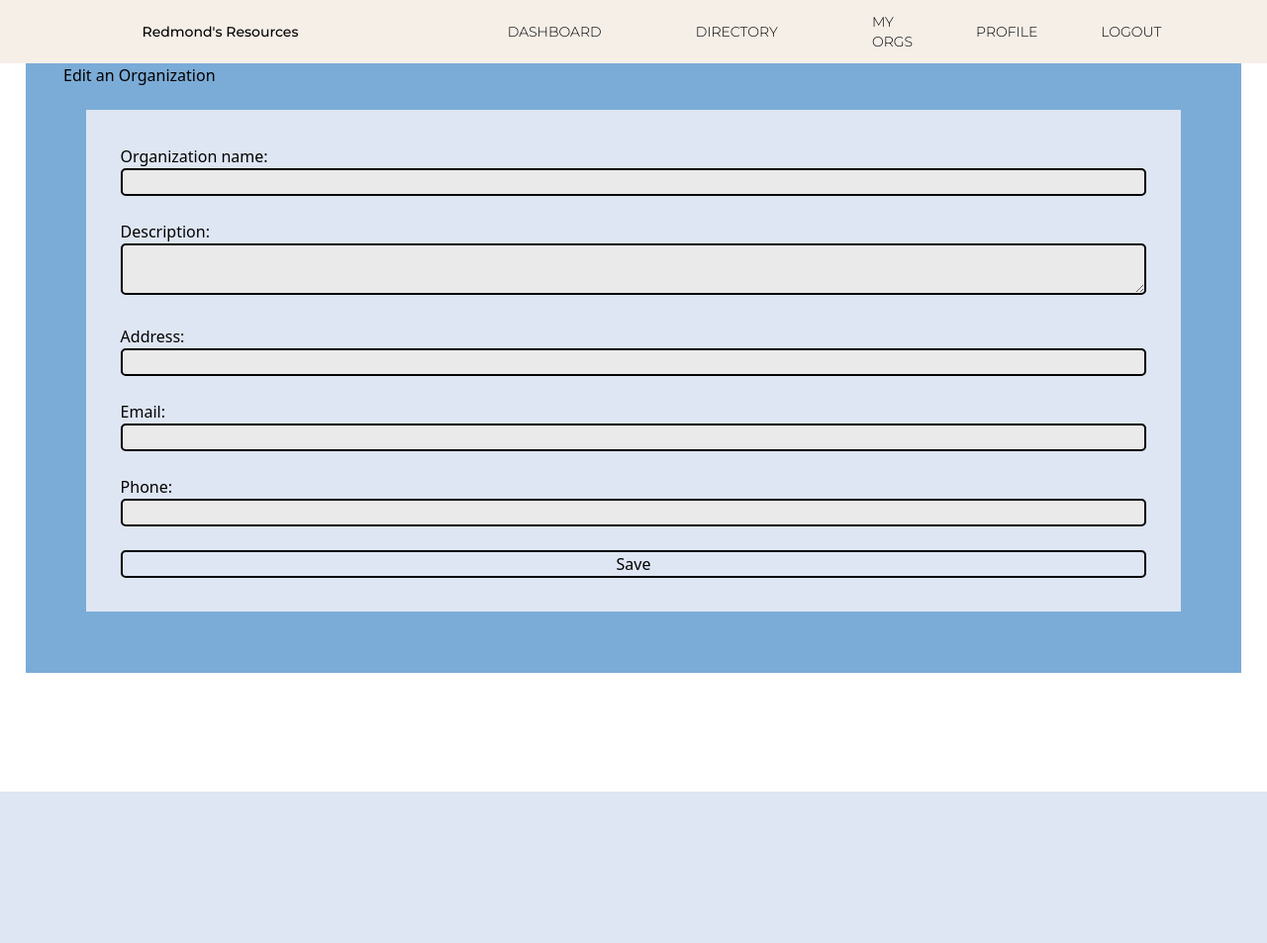
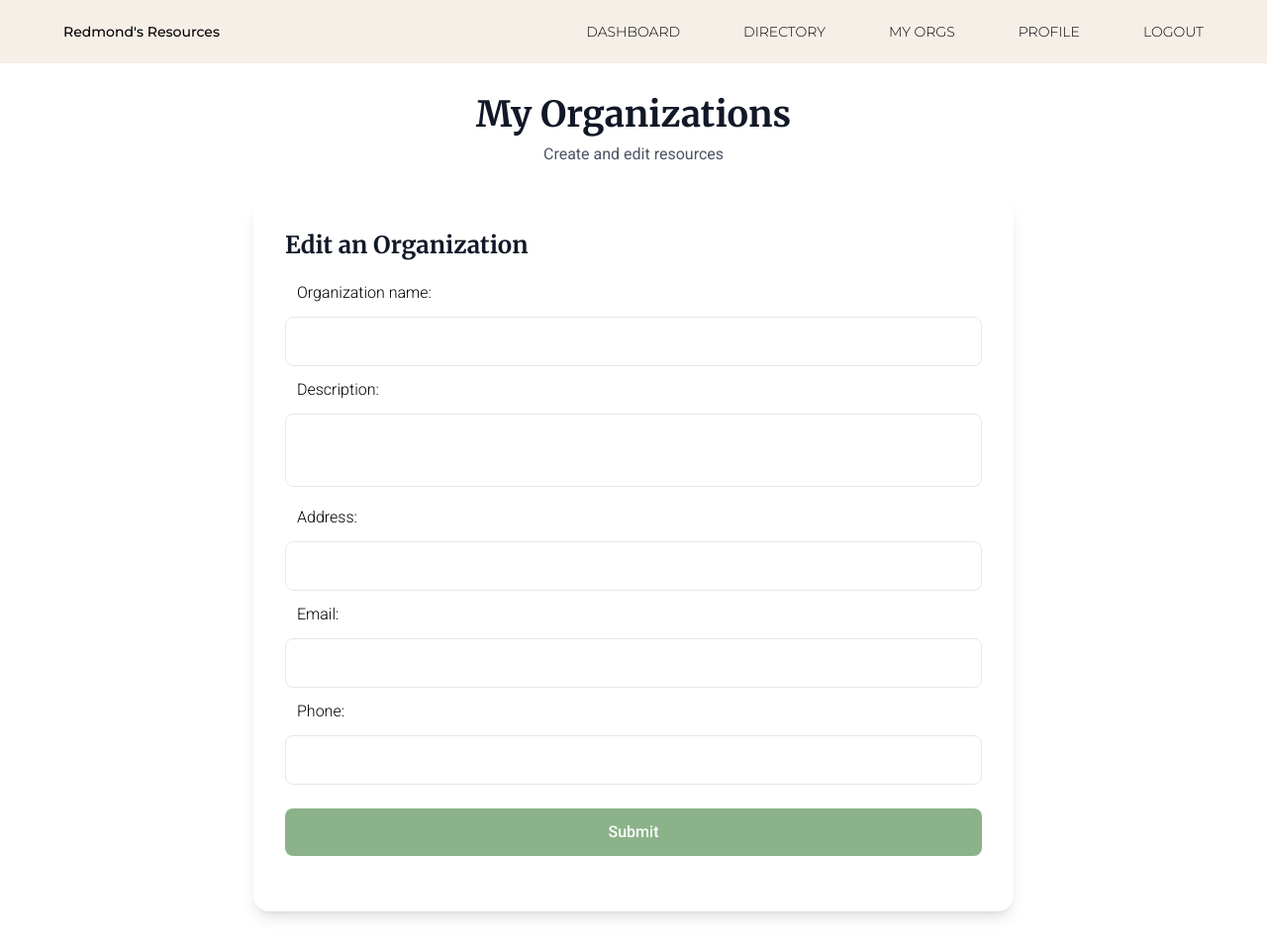
Before and after one commit to emilydma08/community-resource-hub, a Flask app: template templates/edit-organization.html in a window 1280 px wide. Shown: the whole page at 99% size. Before the commit the page ends 800 px from the top, so only its background shows below. Run offline with Flask 3, Linux system fonts and the light colour scheme; the template is opened without the code that fills it, so the values that code supplies are empty; some libraries are stand-ins or nearby versions.

Commit message:
styling for my-orgs

```diff
--- a/templates/edit-organization.html
+++ b/templates/edit-organization.html
@@ -6,56 +6,42 @@
     <title>Edit</title>
     <script src="https://cdn.tailwindcss.com"></script>
     <link rel="stylesheet" href="{{ url_for('static', filename='styles.css') }}">
+</head>
 
-    <style>
-            div {
-                margin: 2%;
-                padding: 3%;
-            }
-            input, textarea{
-                width: 100%;
-                padding: 10px;
-                margin: 10px 0;
-                box-sizing: border-box;
-                background-color: rgb(234, 234, 234);
-                border: 2px solid black;
-                border-radius: 5px;
-            }
-            input:hover, textarea:hover {
-                background-color: white;
-                outline: none;
-            }
-            input:focus, textarea:focus{
-                background-color: white;
-                outline: none;
-            }
-            textarea {
-                resize: none;
-            }
-        </style>
-</head>
-<body>
+<body class="pt-16">
     {% include "_navbar.html" %}
 
+    <div class="min-h-screen flex items-center justify-center px-4 py-8">
+        <div class="max-w-3xl w-full">
+            <div class="text-center mb-8">
+                <h1 class="heading-font text-4xl font-bold text-gray-900 mb-2">My Organizations</h1>
+                <p class="body-font text-gray-600">Create and edit resources</p>
+            </div>
+        <div>
 
-    <div style="text-align: left; background-color: rgb(123, 172, 215);">
-            <h2>Edit an Organization</h2>
-            <div style="background-color: rgb(222, 229, 243);">
+            <div class="bg-white rounded-2xl shadow-lg p-8 body-font text-base font-light">
                 <form name="organizationRegistrationForm" action="{{ url_for('edit_form') }}" method="POST">
-                     <input type="hidden" name="oldOrgName" value="{{ org[0]['name'] }}">
-                    <label for="orgName">Organization name:</label>
-                    <input type="text" id="orgName" name="orgName" value="{{ org[0]['name'] }}"/><br    /><br>
-                    <label for="orgDescription">Description:</label><br>
-                    <textarea id="orgDescription" name="orgDescription">{{ org[0]['description'] }}</textarea><br    /><br>
-                    <label for="orgAddress">Address:</label>
-                    <input type="text" id="orgAddress" name="orgAddress" value="{{ org[0]['address'] }}"><br    /><br>
-                    <label for="orgEmail">Email:</label>
-                    <input type="text" id="orgEmail" name="orgEmail" value="{{ org[0]['email'] }}"><br    /><br>
-                    <label for="orgPhone">Phone:</label>
-                    <input type="text" id="orgPhone" name="orgPhone" value="{{ org[0]['phone'] }}"><br    /><br>
-                    <input type="submit" value="Save">
+                    <div class="mb-6">
+                        <input type="hidden" name="oldOrgName" value="{{ org[0]['name'] }}">
+                        <h3 class="heading-font text-2xl font-bold text-gray-900 mb-2">Edit an Organization</h3>
+                        <label for="orgName" class="flex items-center p-3">Organization name:</label>
+                            <input type="text" id="orgName" name="orgName" value="{{ org[0]['name'] }}" class="border border-gray-200 rounded-lg hover:bg-gray-50 transition-colors p-3 w-full"/><br>
+                        <label for="orgDescription" class="flex items-center p-3">Description:</label>
+                            <textarea id="orgDescription" name="orgDescription" class="border border-gray-200 rounded-lg hover:bg-gray-50 transition-colors p-3 w-full resize-none overflow-auto">{{ org[0]['description'] }}</textarea><br>
+                        <label for="orgAddress" class="flex items-center p-3">Address:</label>
+                            <input type="text" id="orgAddress" name="orgAddress" value="{{ org[0]['address'] }}" class="border border-gray-200 rounded-lg hover:bg-gray-50 transition-colors p-3 w-full"><br>
+                        <label for="orgEmail" class="flex items-center p-3">Email:</label>
+                            <input type="text" id="orgEmail" name="orgEmail" value="{{ org[0]['email'] }}" class="border border-gray-200 rounded-lg hover:bg-gray-50 transition-colors p-3 w-full"><br>
+                        <label for="orgPhone" class="flex items-center p-3">Phone:</label>
+                            <input type="text" id="orgPhone" name="orgPhone" value="{{ org[0]['phone'] }}"class="border border-gray-200 rounded-lg hover:bg-gray-50 transition-colors p-3 w-full"><br>
+                        <div class="flex justify-end mt-6">
+                            <input type="submit" value="Submit" class="w-full bg-[var(--green)] text-white py-3 rounded-lg body-font font-medium hover:opacity-90 transition-opacity cursor-pointer">
+                        </div>
+                    </div>
                 </form>
             </div>
         </div>
+    <script src="{{ url_for('static', filename='js/sitewide.js') }}"></script>
+
 </body>
 </html>
```
Also changed, not shown: templates/my-orgs.html (+59 -69 lines).
